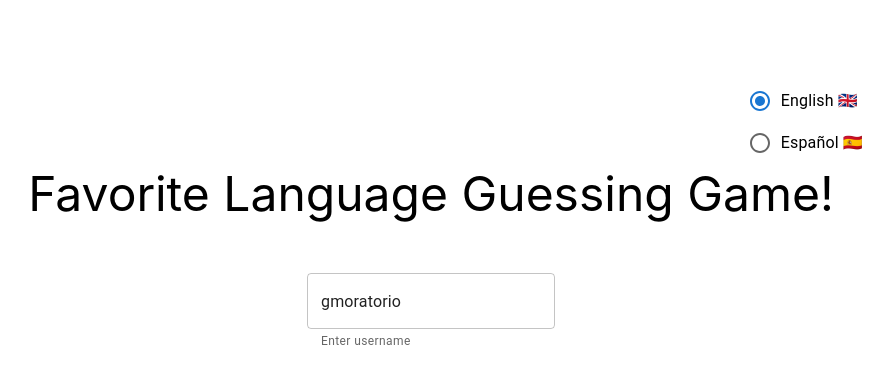
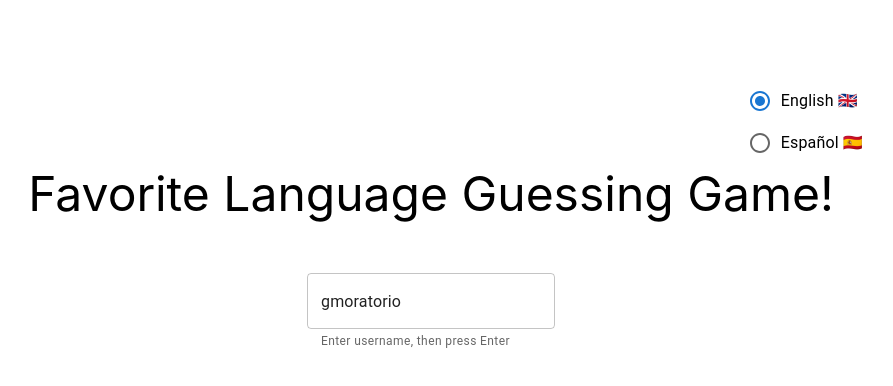
Before and after one commit to gmoratorio/fav_lang_guesser, a React (Create React App) app: page / in a window 1280 px wide. Shown: the top 386 px of the page, without its empty margins (209-1102 px from the left). Built offline with nearby package versions, Linux system fonts and the light colour scheme.

Commit message:
GH-12 -- updated locales

```diff
--- a/src/locales.js
+++ b/src/locales.js
@@ -3,7 +3,7 @@ const english = {
         title: 'Favorite Language Guessing Game!'
     },
     input: {
-        label: 'Enter username'
+        label: 'Enter username, then press Enter'
     },
     results: {
         title: "This user's favorite language is: ",
@@ -16,7 +16,7 @@ const spanish = {
         title: 'Adivinamos El Idioma Preferido!'
     },
     input: {
-        label: 'Nombre de usuario'
+        label: 'Ingrese el nombre de usuario, y después presiona enter'
     },
     results: {
         title: 'El idioma preferido de este usuario es: ',
```
